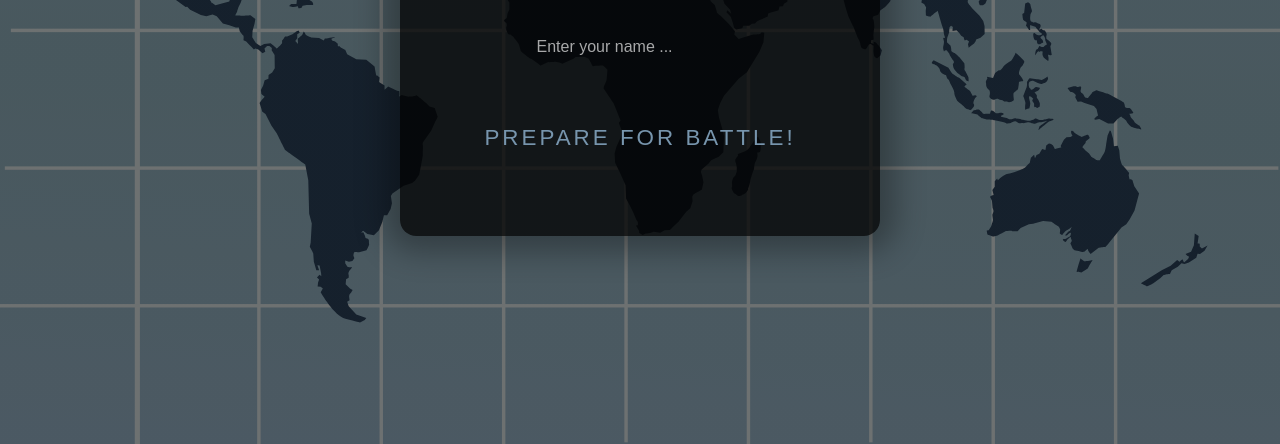
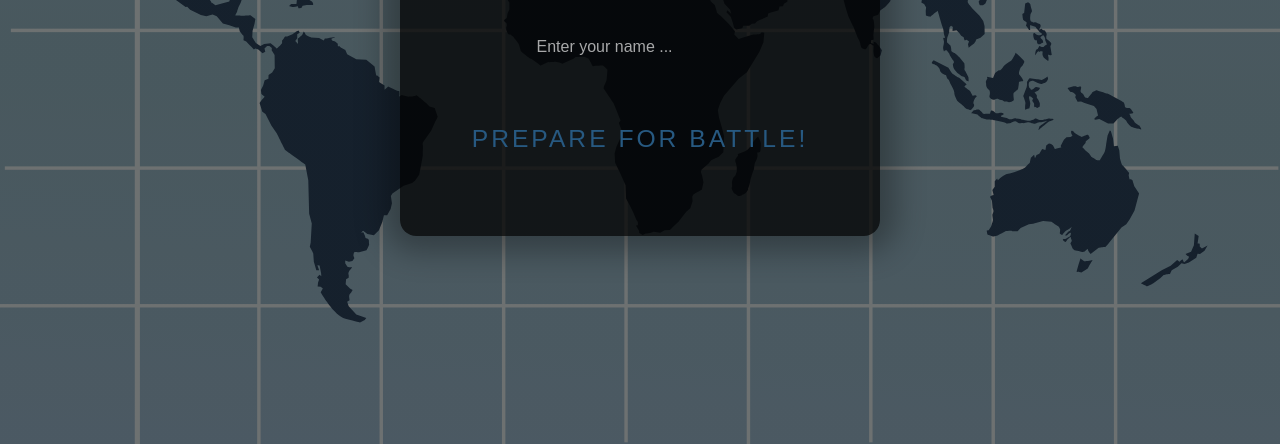
Before and after one commit to blazejzj/battleship, a website built with webpack: page src/index.html in a window 1280 px wide. Shown: the part 356-800 px from the top of the page. Built offline with nearby package versions, Linux system fonts and the light colour scheme; a web font is replaced by a local one.

Commit message:
feat: finished with front-page, styled and functional

```diff
--- a/src/styles/capsButtons.scss
+++ b/src/styles/capsButtons.scss
@@ -43,7 +43,8 @@
 }
 .play-now-button:hover .text-play-button,
 .play-now-button:focus .text-play-button {
-    color: rgb(87, 86, 86);
+    color: rgb(255, 255, 255);
+    font-weight: bold;
 }
 .play-now-button::before {
     content: "";
--- a/src/styles/variables.scss
+++ b/src/styles/variables.scss
@@ -1,7 +1,7 @@
 @import url("https://fonts.googleapis.com/css2?family=Tiny5&display=swap");
 
 // COLORS
-$main-color: #7795ad;
+$main-color: #275981;
 $white-low: #ffffff99;
 $main-opposite-color: #000000;
 $background-color: #03254c;
@@ -37,6 +37,6 @@ $pregame-card-padding: min(calc(10%), 3rem) min(calc(10%), 3rem);
 $title-font-size: min(calc(1.6rem + 5vw), 4.5rem);
 $button-box-shadow: rgba(0, 0, 0, 0.25) 0 0.5rem 0.9375rem;
 $play-now-button-box-shadow: 0px 1.25rem 0.9375rem 1.375rem #0000004d;
-$caps-button-font-size: min(calc(0.9rem + 0.8vw), 1.4rem);
+$caps-button-font-size: min(calc(0.9rem + 0.8vw), 1.7rem);
 $caps-button-letter-spacing: 0.1875rem;
 $image-height: min(calc(1.25rem + 2vw), 2.75rem);
```
Also changed, not shown: dist/main.js.
